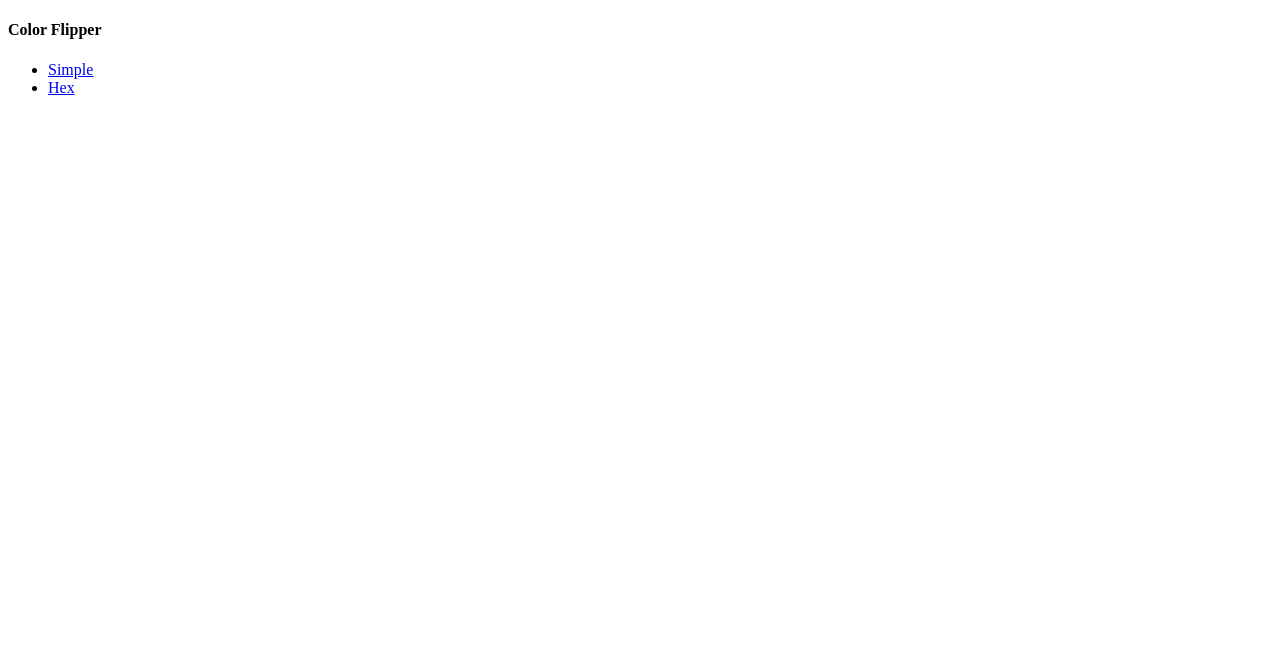
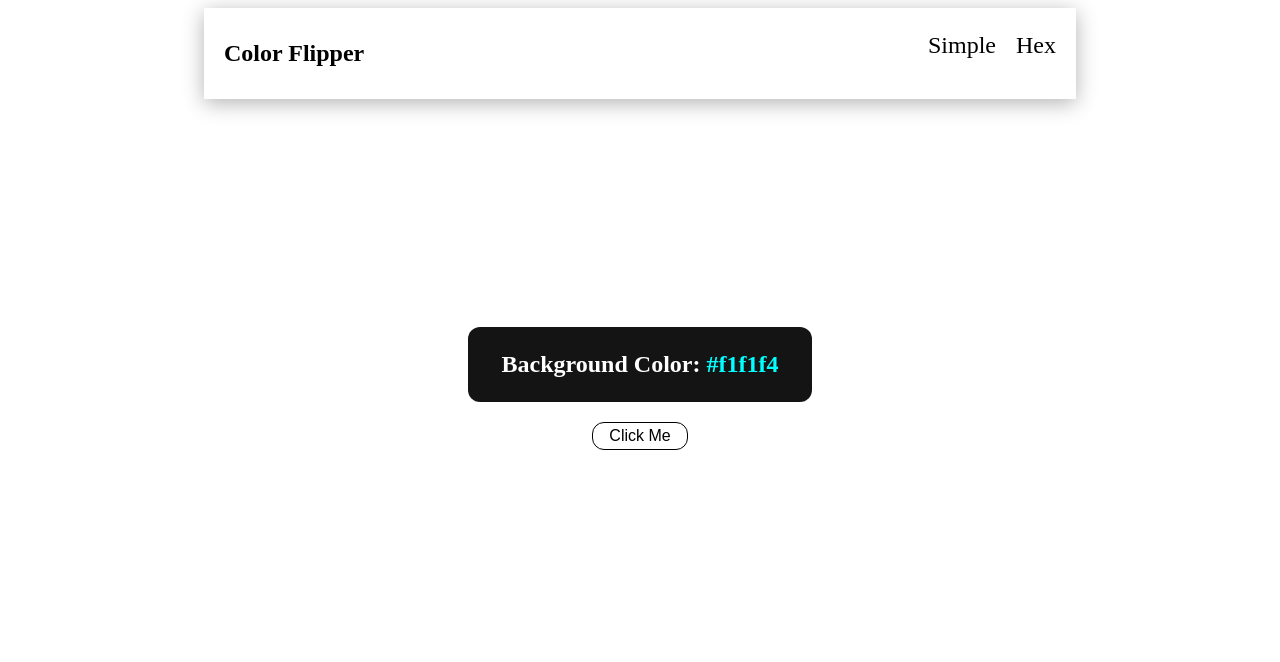
Before and after one commit to Mujahidul-Islam11/23-JavaScript-projects, a plain HTML site: page color_flipper/index.html in a window 1280 px wide. Drawn offline with Linux system fonts and the light colour scheme.

Commit message:
color flipper project design created

```diff
--- a/color_flipper/index.html
+++ b/color_flipper/index.html
@@ -16,7 +16,12 @@
             </ul>
         </div>
     </nav>
-
+    <main>
+        <div class="container">
+            <h2>Background Color: <span class="color">#f1f1f4</span></h2>
+            <button class="btn btn-hero" id="btn">Click Me</button>
+        </div>
+    </main>
     <!-- JavaScript -->
     <script src="script.js"></script>
 </body>
--- a/color_flipper/style.css
+++ b/color_flipper/style.css
@@ -0,0 +1,77 @@
+nav {
+  display: flex;
+  justify-content: center;
+}
+
+.nav-center {
+  width: 65vw;
+  display: flex;
+  justify-content: space-between;
+  box-shadow: 0 4px 20px rgba(0, 0, 0, 0.3);
+  padding: 0 20px;
+  h4 {
+    font-size: 24px;
+  }
+}
+
+.nav-links {
+  list-style: none;
+  display: flex;
+  gap: 20px;
+  font-size: 24px;
+  a {
+    color: inherit;
+    text-decoration: none;
+  }
+}
+
+main {
+  height: 70vh;
+  display: flex;
+  justify-content: center;
+  align-items: center;
+}
+
+.container {
+  display: flex;
+  flex-direction: column;
+  justify-content: center;
+}
+
+.container h2 {
+  padding: 24px 34px;
+  background-color: rgba(0, 0, 0, 0.923);
+  color: white;
+  border-radius: 12px;
+  -webkit-border-radius: 12px;
+  -moz-border-radius: 12px;
+  -ms-border-radius: 12px;
+  -o-border-radius: 12px;
+}
+
+.color {
+  color: aqua;
+}
+
+.btn {
+  background-color: transparent;
+  width: fit-content;
+  margin: 0 auto;
+  color: black;
+  border: 1px solid black;
+  font-size: 16px;
+  padding: 4px 16px;
+  border-radius: 12px;
+  -webkit-border-radius: 12px;
+  -moz-border-radius: 12px;
+  -ms-border-radius: 12px;
+  -o-border-radius: 12px;
+  cursor: pointer;
+}
+
+.btn:hover{
+    background-color: black;
+    color: white;
+    animation-duration: 0.9ms;
+    animation-delay: 0.9ms;
+}
```
